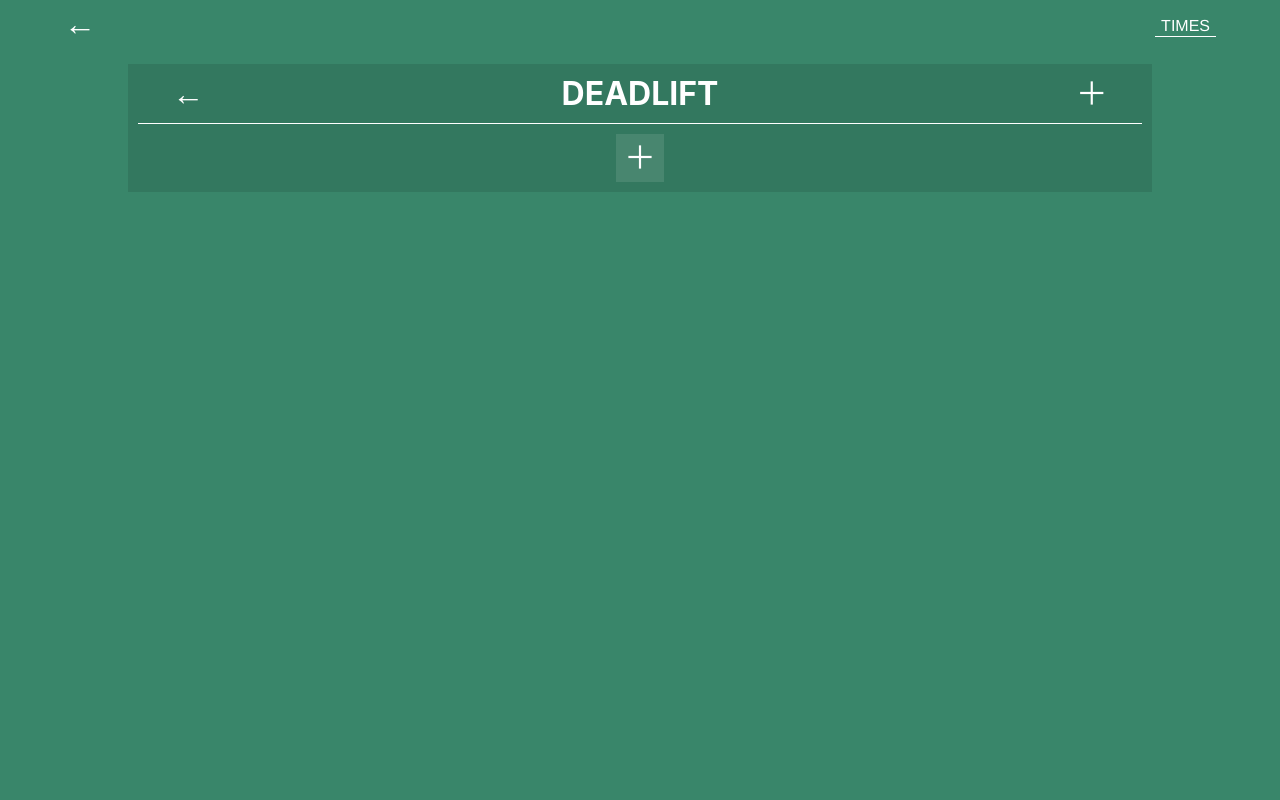
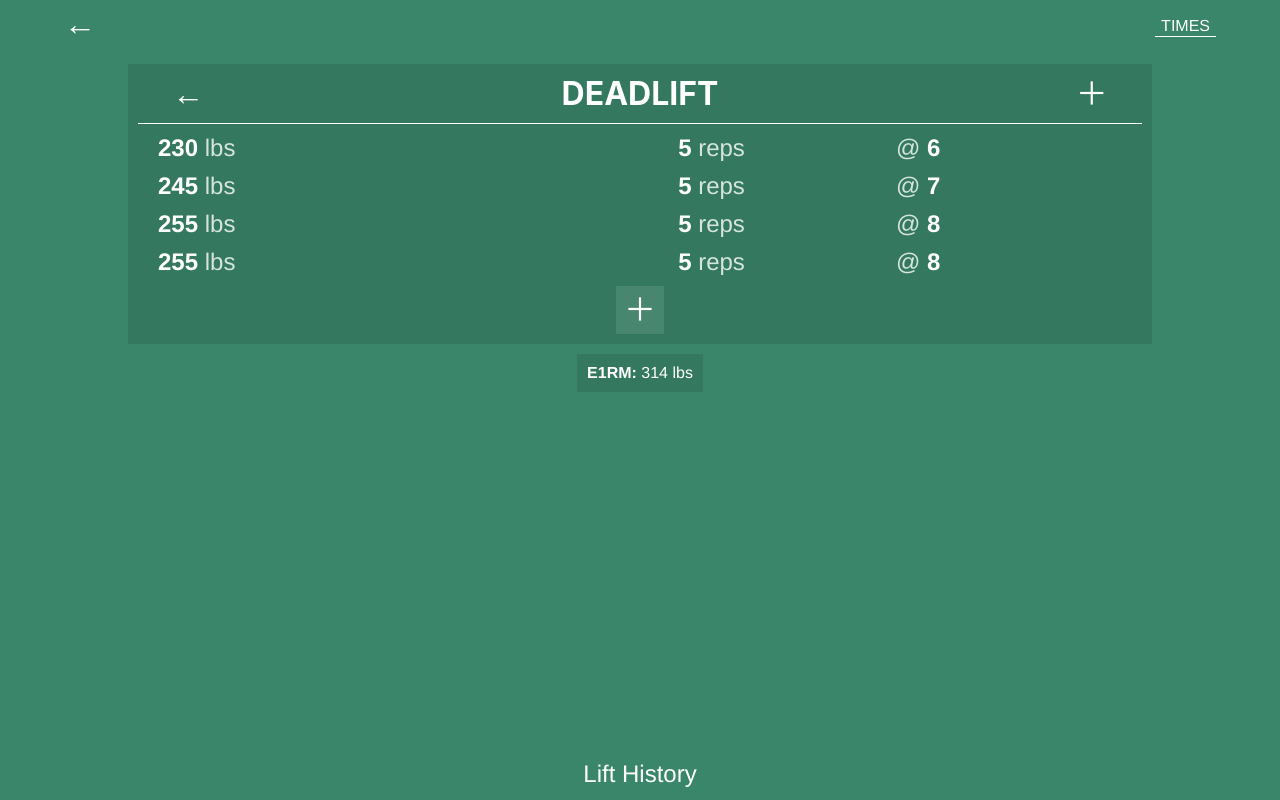
Before and after one commit to gainhad/workout-logger, a React (Create React App) app: page /workout in a window 1280 px wide. Built offline with nearby package versions, Linux system fonts and the light colour scheme.

Commit message:
added lift history button

```diff
--- a/src/components/Workout.js
+++ b/src/components/Workout.js
@@ -14,7 +14,12 @@ const Workout = props => {
   const [lifts, setLifts] = useState([
     {
       name: 'deadlift',
-      sets: []
+      sets: [
+        { weight: 230, reps: 5, rpe: 6 },
+        { weight: 245, reps: 5, rpe: 7 },
+        { weight: 255, reps: 5, rpe: 8 },
+        { weight: 255, reps: 5, rpe: 8 }
+      ]
     },
     {
       name: 'squat',
@@ -93,6 +98,9 @@ const Workout = props => {
           lifts={lifts}
         />
         {maxSet && maxSet.rpe >= 6.5 && <E1rmDisplay set={maxSet} />}
+        <button type="button" id="lift-history-button" className="arrow-button">
+            Lift History
+        </button>
       </div>
       {newSetModal && (
         <Modal toggleButton={false} id="set-modal">
--- a/src/components/Workout.scss
+++ b/src/components/Workout.scss
@@ -16,3 +16,11 @@
   display: flex;
   flex-direction: column;
 }
+
+#lift-history-button {
+  align-self: end;
+  font-size: 1.5em;
+  grid-column: 1 / 3;
+  padding: 10px;
+  margin: 10px;
+}
```
